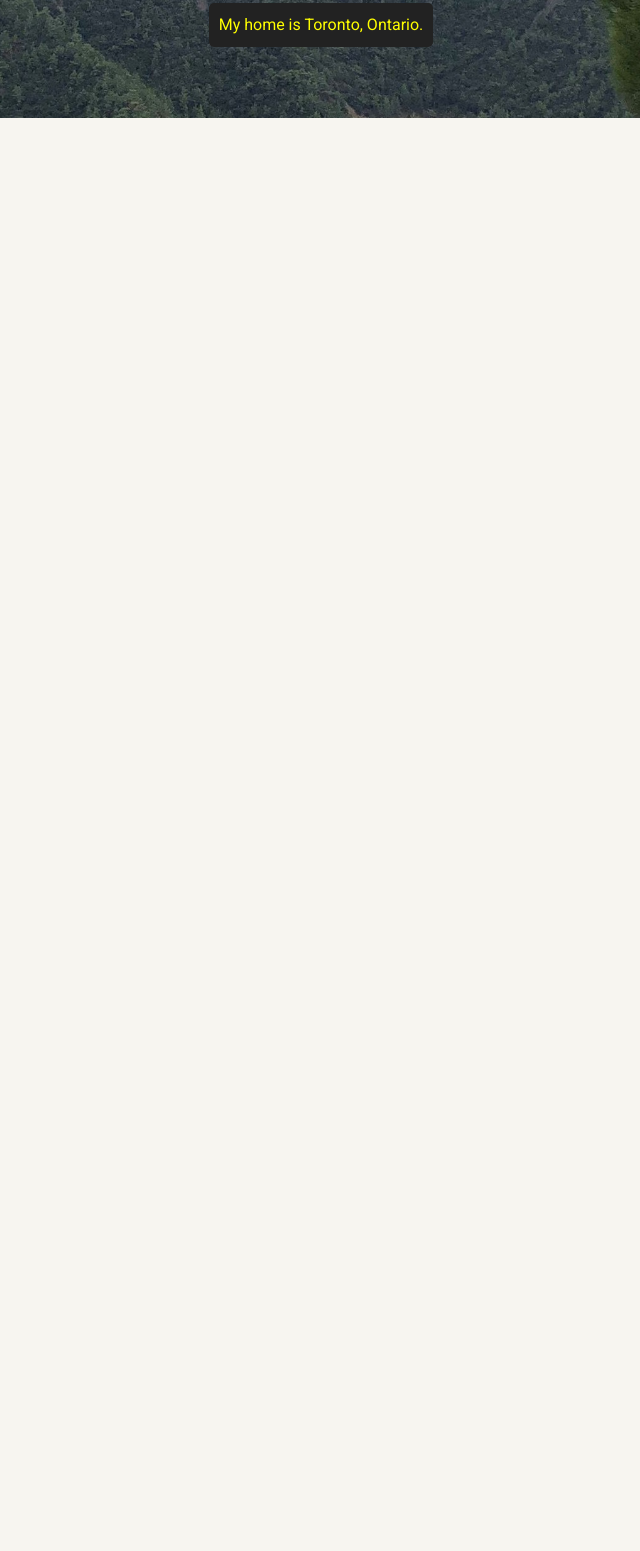
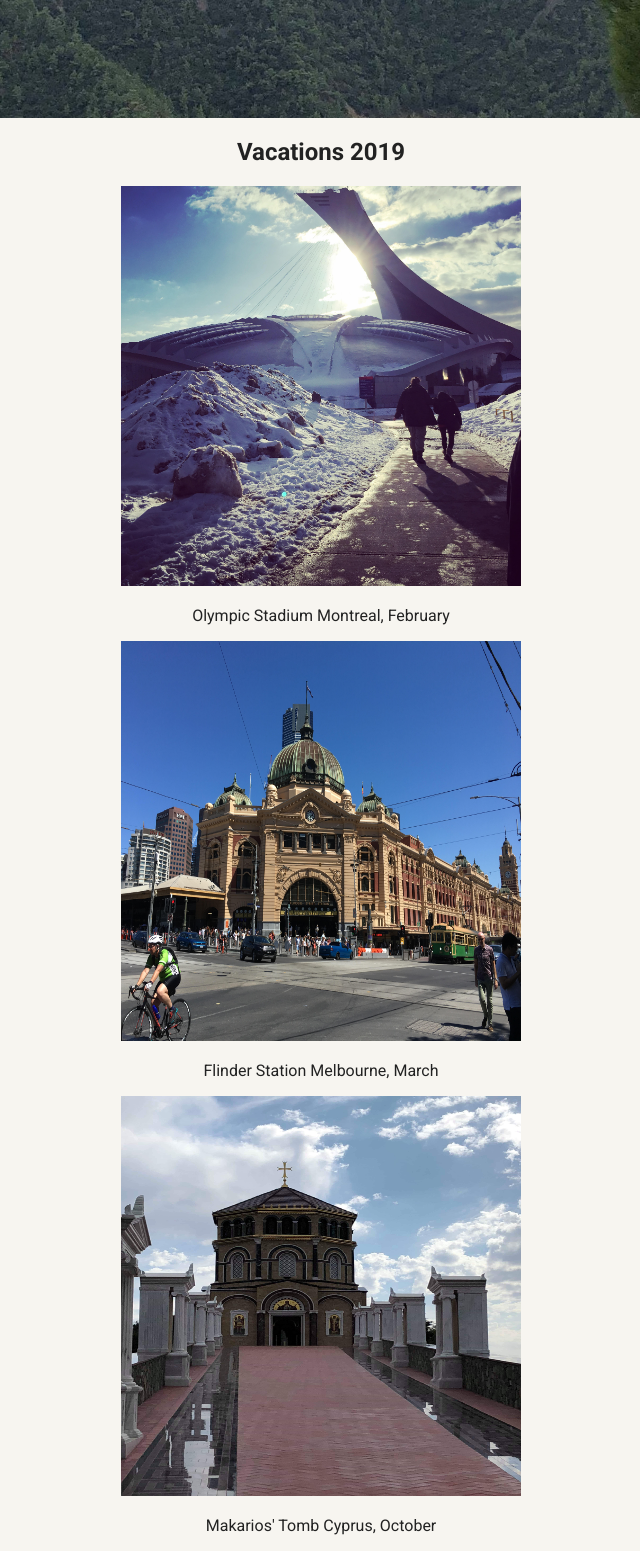
Before and after one commit to Nikgm/FEWD_Treehouse-Project-1, a plain HTML site: page gallery.html in a window 1280 px wide. Shown: the part 352-1903 px from the top of the page, without its empty margins (319-959 px from the left). Before the commit the page ends 800 px from the top, so only its background shows below. Drawn offline with Linux system fonts and the light colour scheme; a web font is replaced by a local one.

Commit message:
Add files via upload

```diff
--- a/gallery.html
+++ b/gallery.html
@@ -12,7 +12,7 @@
     <nav class="main-nav">
         <ul class="nav">
             <li class="name">Nikolas Michael</li>
-            <li><a href="index.html"><img src="images/home.png" alt="home" class="home-img">Home</li>
+            <li><a href="index.html"><img src="images/home.png" alt="home" class="home-img">Home</a></li>
             <li><img src="images/exp.png" alt="home" class="home-img"><a href="experience.html">Experience</a></li>
             <li><a href="gallery.html"><img src="images/camera.png" alt="gallery" class="home-img">Gallery</a></li>
         </ul>
@@ -21,7 +21,21 @@
     <header>
       <img src="images/IMG_3742.jpeg" alt="Picture of Nikolas" class="profile-image">
       <h1 class="tag name">Hello, I’m Nikolas Michael.</h1>
-      <p class="tag location">My home is Toronto, Ontario.</p>
     </header>
+    <h2>Vacations 2019</h2>
+    <div class="row">
+      <div class="column">
+        <img src="images/olympic_stadium_montreal.jpg" alt="olympic_stadium_montreal" width="400" height="400">
+        <p>Olympic Stadium Montreal, February</p>
+      </div>
+      <div class="column">
+        <img src="images/flinder_station_melbourne.jpg" alt="flinder_station_melbourne" width="400" height="400">
+        <p>Flinder Station Melbourne, March</p>
+      </div>
+      <div class="column">
+        <img src="images/makarios_tomb_cyprus.jpg" alt="makarios_tomb_cyprus" width="400" height="400">
+        <p>Makarios' Tomb Cyprus, October</p>
+      </div>
+    </div>
 </body>
 </html>
```
Also changed, not shown: experience.html (+1 -1 lines), index.html (+2 -4 lines).
